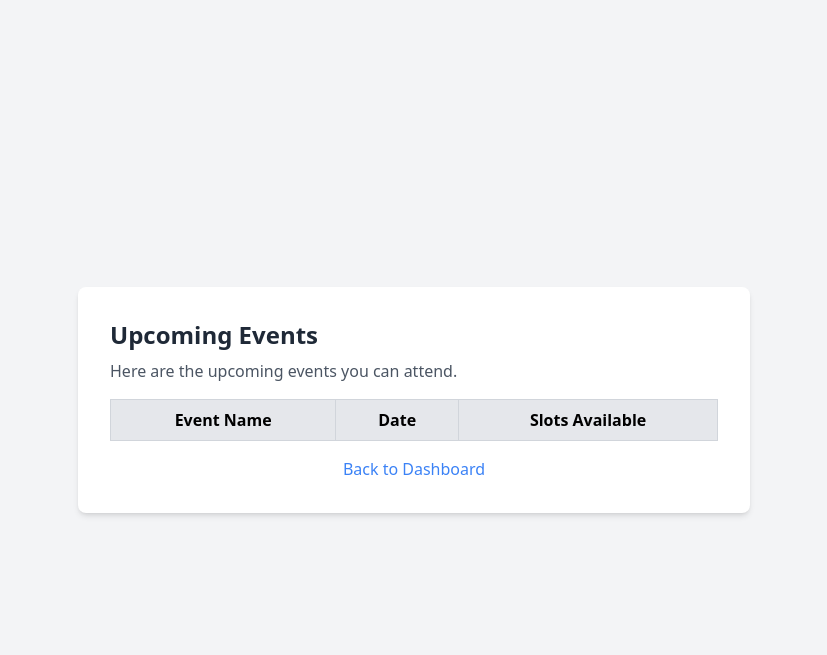
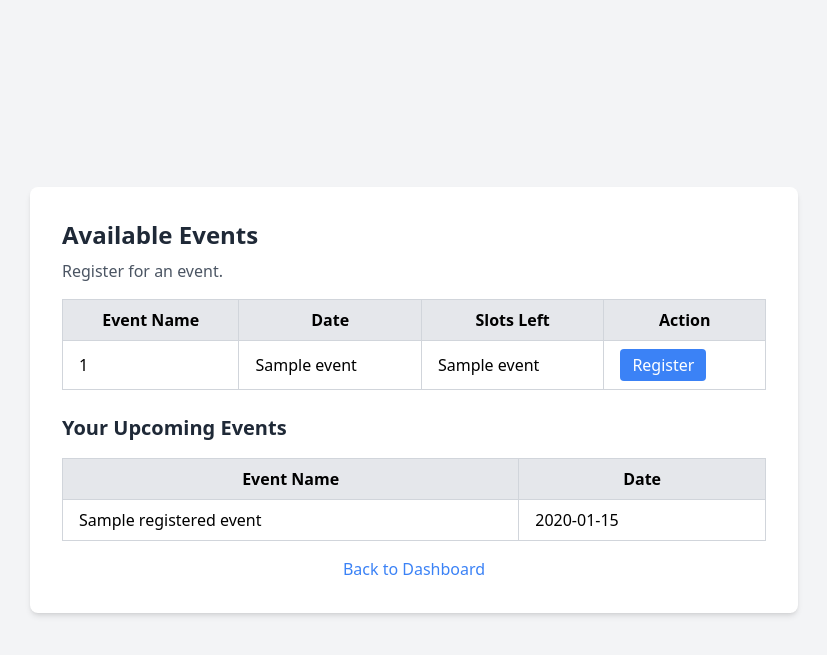
Before and after one commit to Blank058/ScienceClubApp, a Flask app: template templates/view_events.html in a window 1280 px wide. Shown: the top 655 px of the page, without its empty margins (226-1053 px from the left). Run offline with Flask 3, Linux system fonts and the light colour scheme; the template is opened without the code that fills it: most values are stand-ins (such as "Sample title", 1, 10 or a date in 2020); lists and menus that the app fills with data are empty; some libraries are stand-ins or nearby versions.

Commit message:
Update view_events.html

```diff
--- a/templates/view_events.html
+++ b/templates/view_events.html
@@ -7,24 +7,63 @@
     <script src="https://cdn.tailwindcss.com"></script>
 </head>
 <body class="bg-gray-100 flex flex-col items-center justify-center min-h-screen">
-    <div class="bg-white p-8 rounded-lg shadow-md w-full max-w-2xl">
-        <h2 class="text-2xl font-bold text-gray-800">Upcoming Events</h2>
-        <p class="text-gray-600 mt-2">Here are the upcoming events you can attend.</p>
+    <div class="bg-white p-8 rounded-lg shadow-md w-full max-w-3xl">
+        <h2 class="text-2xl font-bold text-gray-800">Available Events</h2>
+        <p class="text-gray-600 mt-2">Register for an event.</p>
 
         <table class="w-full mt-4 border-collapse border border-gray-300">
             <thead>
                 <tr class="bg-gray-200">
                     <th class="border border-gray-300 px-4 py-2">Event Name</th>
                     <th class="border border-gray-300 px-4 py-2">Date</th>
-                    <th class="border border-gray-300 px-4 py-2">Slots Available</th>
+                    <th class="border border-gray-300 px-4 py-2">Slots Left</th>
+                    <th class="border border-gray-300 px-4 py-2">Action</th>
                 </tr>
             </thead>
             <tbody>
-                <!-- Event records will be displayed here -->
+                {% for event in events %}
+                <tr class="bg-white">
+                    <td class="border border-gray-300 px-4 py-2">{{ event[0] }}</td>
+                    <td class="border border-gray-300 px-4 py-2">{{ event[1] }}</td>
+                    <td class="border border-gray-300 px-4 py-2">{{ event[2] }}</td>
+                    <td class="border border-gray-300 px-4 py-2">
+                        {% if event[0] in registered_events|map(attribute=0) %}
+                            <span class="text-green-500">Registered</span>
+                        {% else %}
+                            <form method="POST">
+                                <input type="hidden" name="event_name" value="{{ event[0] }}">
+                                <button type="submit" class="bg-blue-500 text-white px-3 py-1 rounded hover:bg-blue-600">
+                                    Register
+                                </button>
+                            </form>
+                        {% endif %}
+                    </td>
+                </tr>
+                {% endfor %}
             </tbody>
         </table>
 
-        <a href="{{ url_for('dashboard') }}" class="block text-center mt-4 text-blue-500 hover:underline">Back to Dashboard</a>
+        <h3 class="text-xl font-bold text-gray-800 mt-6">Your Upcoming Events</h3>
+        <table class="w-full mt-4 border-collapse border border-gray-300">
+            <thead>
+                <tr class="bg-gray-200">
+                    <th class="border border-gray-300 px-4 py-2">Event Name</th>
+                    <th class="border border-gray-300 px-4 py-2">Date</th>
+                </tr>
+            </thead>
+            <tbody>
+                {% for event_name, event_date in registered_events %}
+                <tr class="bg-white">
+                    <td class="border border-gray-300 px-4 py-2">{{ event_name }}</td>
+                    <td class="border border-gray-300 px-4 py-2">{{ event_date }}</td>
+                </tr>
+                {% endfor %}
+            </tbody>
+        </table>
+
+        <a href="{{ url_for('dashboard') }}" class="block text-center mt-4 text-blue-500 hover:underline">
+            Back to Dashboard
+        </a>
     </div>
 </body>
 </html>
```
